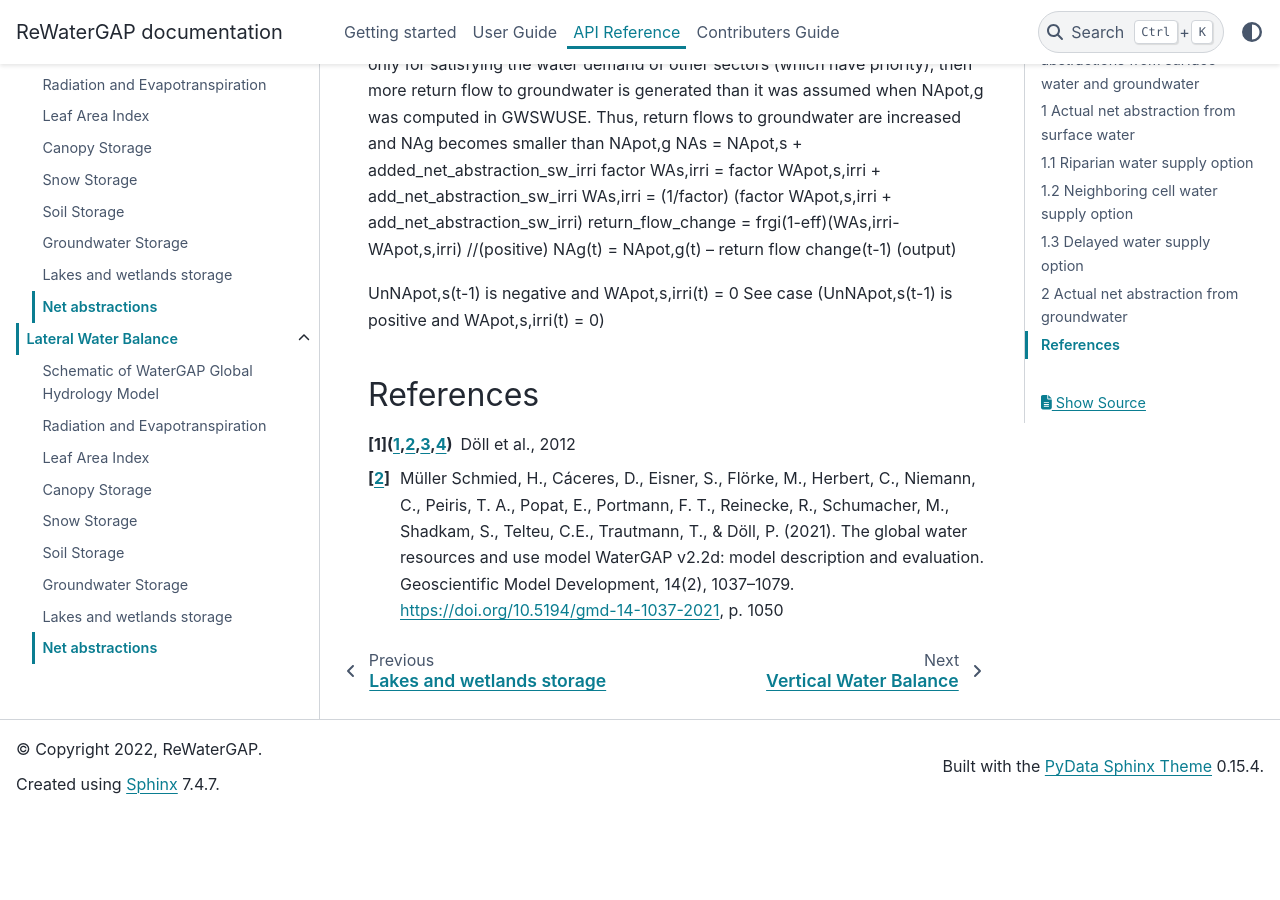
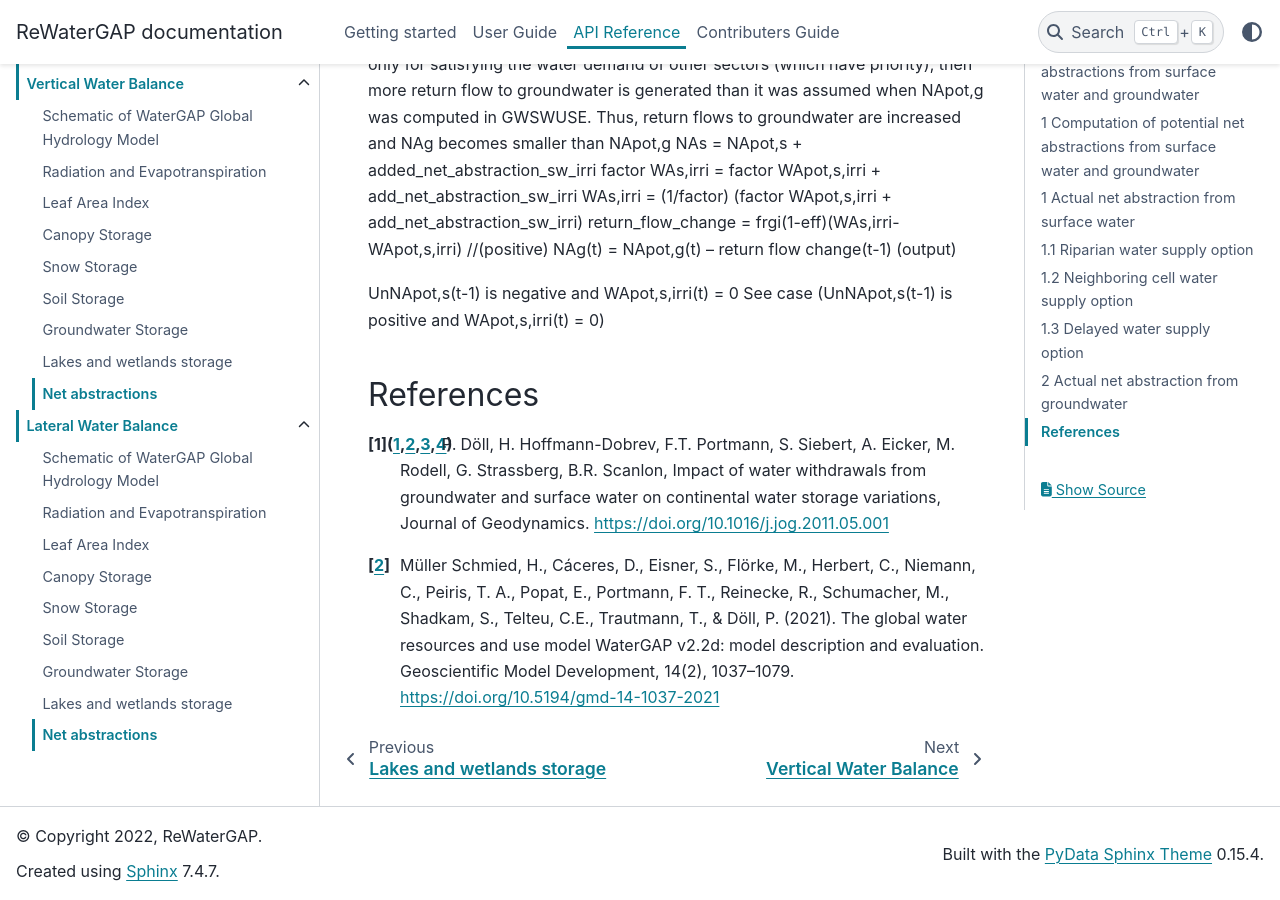
Before and after one commit to HydrologyFrankfurt/ReWaterGAP, a Sphinx documentation site: the page built from docs/api_docs/net_abstractions.rst, in a window 1280 px wide and 900 px high, scrolled down 6208 px. Built offline with Sphinx 7.4.7 and the PyData theme 0.15.4, drawn with Linux system fonts in a browser that asks for light colours; before the commit the page ends 7021 px from its top, so only the background shows below that.

Commit message:
Update net_abstractions.rst

```diff
--- a/docs/api_docs/net_abstractions.rst
+++ b/docs/api_docs/net_abstractions.rst
@@ -142,5 +142,5 @@
 
 References
 ----------
-.. [1] Döll et al., 2012
-.. [2] Müller Schmied, H., Cáceres, D., Eisner, S., Flörke, M., Herbert, C., Niemann, C., Peiris, T. A., Popat, E., Portmann, F. T., Reinecke, R., Schumacher, M., Shadkam, S., Telteu, C.E., Trautmann, T., & Döll, P. (2021). The global water resources and use model WaterGAP v2.2d: model description and evaluation. Geoscientific Model Development, 14(2), 1037–1079. https://doi.org/10.5194/gmd-14-1037-2021, p. 1050
+.. [1] P. Döll, H. Hoffmann-Dobrev, F.T. Portmann, S. Siebert, A. Eicker, M. Rodell, G. Strassberg, B.R. Scanlon, Impact of water withdrawals from groundwater and surface water on continental water storage variations, Journal of Geodynamics. https://doi.org/10.1016/j.jog.2011.05.001
+.. [2] Müller Schmied, H., Cáceres, D., Eisner, S., Flörke, M., Herbert, C., Niemann, C., Peiris, T. A., Popat, E., Portmann, F. T., Reinecke, R., Schumacher, M., Shadkam, S., Telteu, C.E., Trautmann, T., & Döll, P. (2021). The global water resources and use model WaterGAP v2.2d: model description and evaluation. Geoscientific Model Development, 14(2), 1037–1079. https://doi.org/10.5194/gmd-14-1037-2021
```
